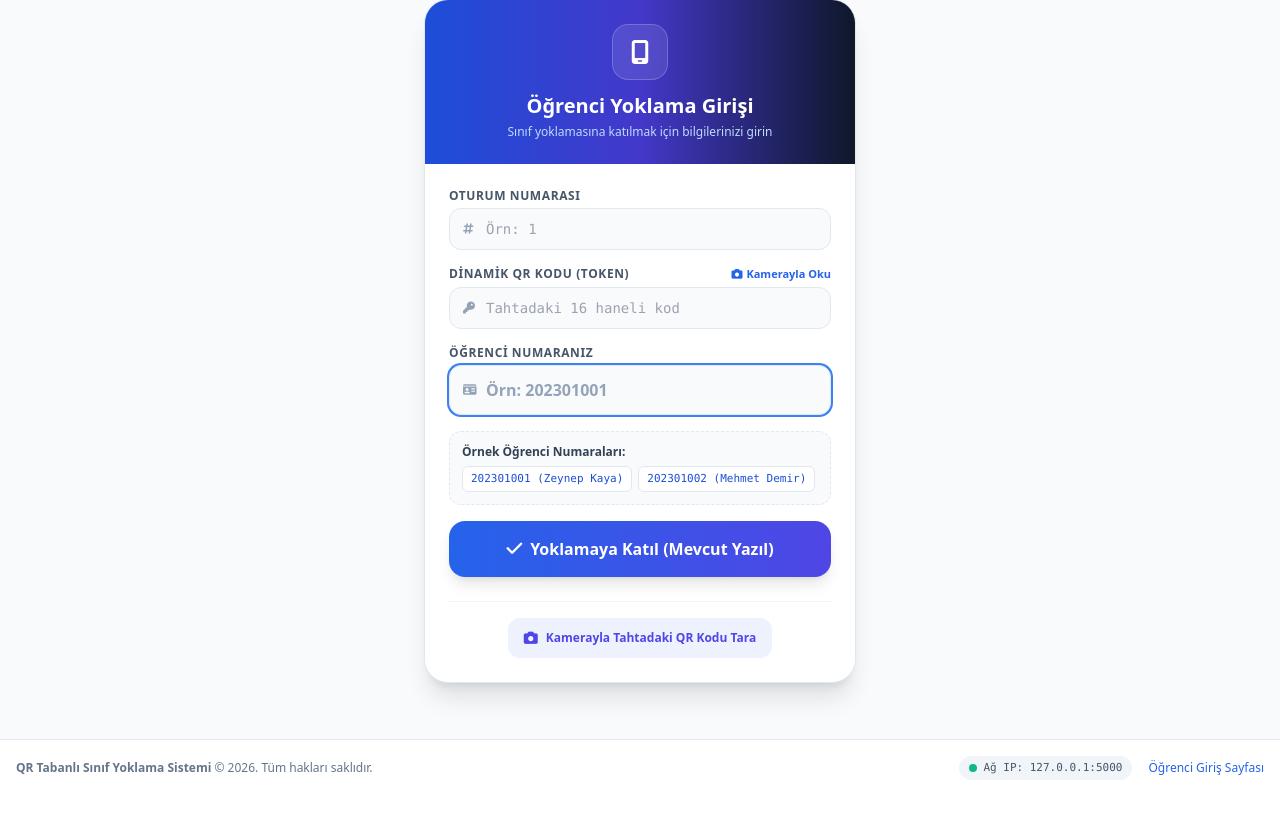
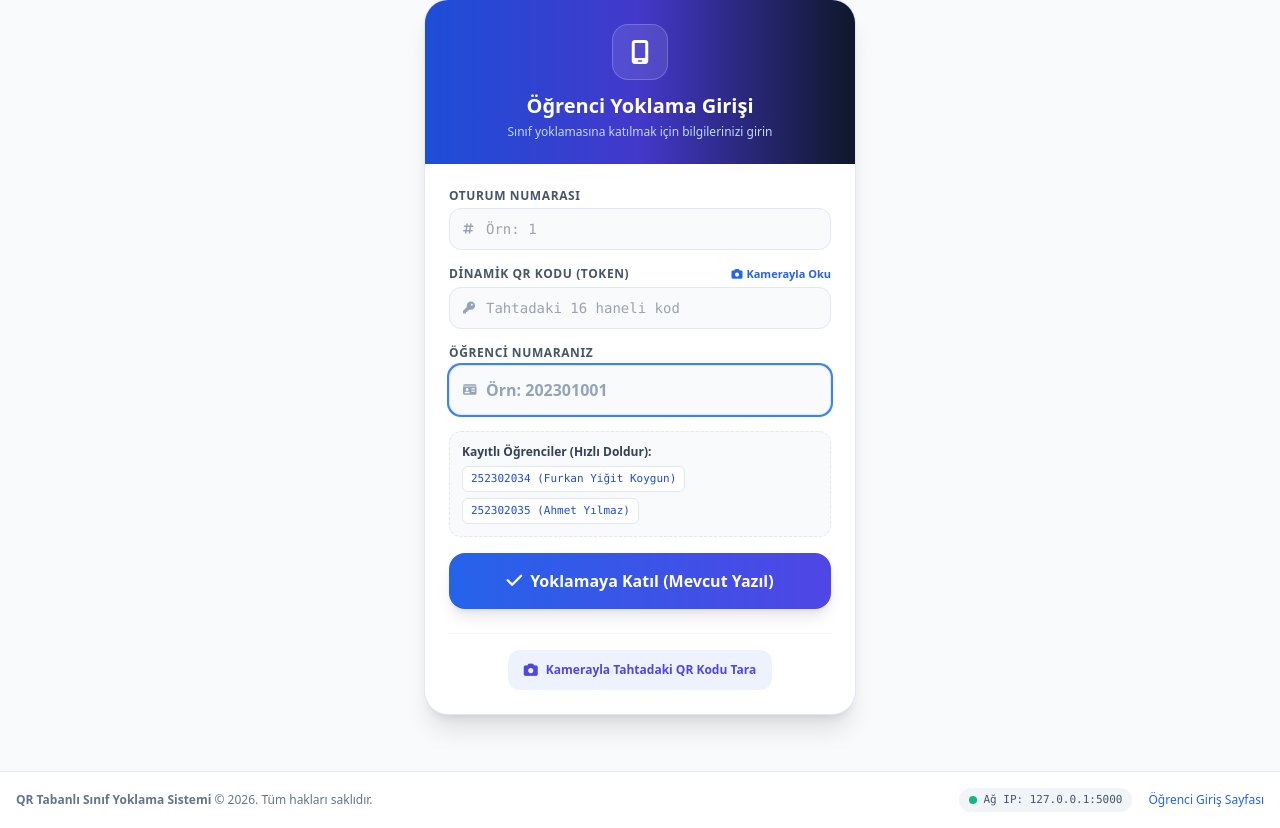
Before and after one commit to furkanygtss/qr-yoklama-sistemi, a Flask app: page /attend in a window 1280 px wide. Shown: the part 137-965 px from the top of the page. Before the commit the page ends 917 px from the top, so only its background shows below. Run offline with Flask 3, Linux system fonts and the light colour scheme; some libraries are stand-ins or nearby versions.

Commit message:
Add templates/student_attend.html

```diff
--- a/templates/student_attend.html
+++ b/templates/student_attend.html
@@ -98,13 +98,13 @@
 
                 <!-- Quick Pick / Student Sample Helper -->
                 <div class="p-3 bg-slate-50 rounded-xl border border-dashed border-slate-200 text-xs text-slate-500">
-                    <span class="font-bold text-slate-700">Örnek Öğrenci Numaraları:</span>
+                    <span class="font-bold text-slate-700">Kayıtlı Öğrenciler (Hızlı Doldur):</span>
                     <div class="flex flex-wrap gap-1.5 mt-1.5">
-                        <button type="button" onclick="setStudent('202301001')" class="px-2 py-1 bg-white border border-slate-200 hover:border-blue-400 rounded-md font-mono text-[11px] text-blue-700">
-                            202301001 (Zeynep Kaya)
+                        <button type="button" onclick="setStudent('252302034')" class="px-2 py-1 bg-white border border-slate-200 hover:border-blue-400 rounded-md font-mono text-[11px] text-blue-700">
+                            252302034 (Furkan Yiğit Koygun)
                         </button>
-                        <button type="button" onclick="setStudent('202301002')" class="px-2 py-1 bg-white border border-slate-200 hover:border-blue-400 rounded-md font-mono text-[11px] text-blue-700">
-                            202301002 (Mehmet Demir)
+                        <button type="button" onclick="setStudent('252302035')" class="px-2 py-1 bg-white border border-slate-200 hover:border-blue-400 rounded-md font-mono text-[11px] text-blue-700">
+                            252302035 (Ahmet Yılmaz)
                         </button>
                     </div>
                 </div>
```
